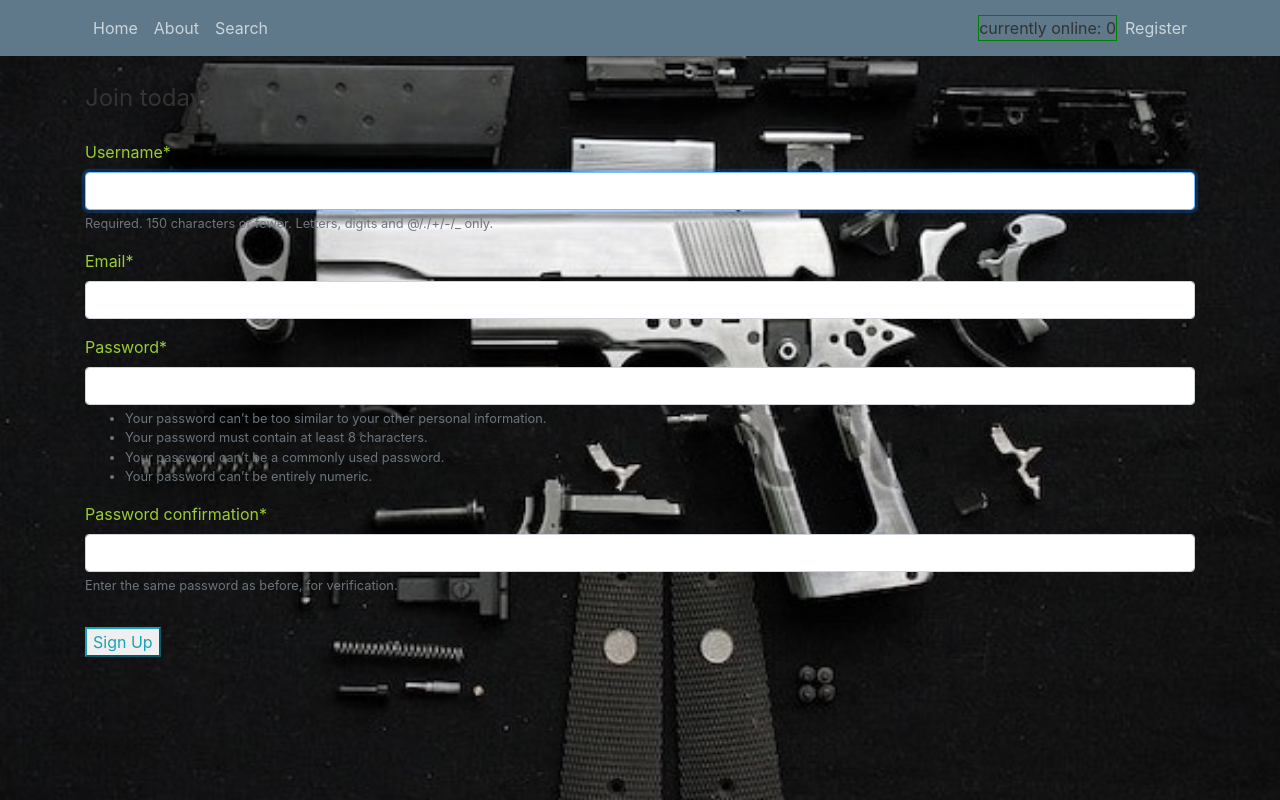
After one commit to YuryYefr/weapons, a Django app: page /register/ in a window 1280 px wide. The commit adds this page. Run offline with Django 3.2, Linux system fonts and the light colour scheme; some libraries are stand-ins or nearby versions.

Commit message:
register form and login/logout logic added

```diff
--- a/Weapons/urls.py
+++ b/Weapons/urls.py
@@ -18,6 +18,6 @@ from django.urls import path, include
 
 urlpatterns = [
     path('', include('hand_carried_guns.urls')),
-    # path('', include('users.urls')),
+    path('', include('users.urls')),
     path('admin/', admin.site.urls),
 ]
--- a/hand_carried_guns/views.py
+++ b/hand_carried_guns/views.py
@@ -1,4 +1,6 @@
-from django.shortcuts import render
+from django.contrib import messages
+from django.contrib.auth.models import User
+from django.shortcuts import render, redirect
 from .models import Weapon
 from django.contrib.sessions.models import Session
 from django.views.generic import DetailView as DV, ListView as LV, CreateView as CV
@@ -7,6 +9,8 @@ from .forms import WeaponForm
 # from User.models import User
 from django.utils import timezone
 from django.http import JsonResponse
+from django.contrib.auth import login, logout, authenticate
+
 
 # Create your views here.
 
@@ -30,7 +34,8 @@ def online_users():
 
 
 def viewers_counter(request):
-    return JsonResponse({'counter': Session.objects.count()})
+    return JsonResponse({'counter': Session.objects.filter(expire_date__lte=timezone.now()).count()})
+
 
 def about(request):
     return render(request, 'hand_carried_guns/about.html')
--- a/hand_carried_guns/templates/hand_carried_guns/main.html
+++ b/templates/hand_carried_guns/main.html
@@ -39,15 +39,15 @@
             <div style="margin-bottom: 0">
                 <p class="visitors-counter" id="viewers-counter"></p>
             </div>
-                {#                    <div class="navbar-nav">#}
-                {#                    {% if user.is_authenticated %}#}
-                {#                        <a class="nav-item nav-link" href="{% url 'profile' %}">Profile</a>#}
-                {#                        <a class="nav-item nav-link" href="{% url 'logout' %}">Logout</a>#}
-                {#                    {% else %}#}
-                {#                        <a class="nav-item nav-link" href="{% url 'login' %}">Login</a>#}
-                {#                        <a class="nav-item nav-link" href="{% url 'register' %}">Register</a>#}
-                {#                    {% endif %}#}
-                {#                    </div>#}
+                                    <div class="navbar-nav">
+                                    {% if user.is_authenticated %}
+{#                                        <a class="nav-item nav-link" href="{% url 'profile' %}">Profile</a>#}
+                                        <a class="nav-item nav-link" href="{% url 'users:logout' %}">Logout</a>
+                                    {% else %}
+{#                                        <a class="nav-item nav-link" href="{% url 'users:login' %}">Login</a>#}
+                                        <a class="nav-item nav-link" href="{% url 'users:register' %}">Register</a>
+                                    {% endif %}
+                                    </div>
             </div>
         </div>
     </nav>
@@ -58,6 +58,7 @@
             {% if messages %}
                 <strong>{% for message in messages %}
                     <div class="alert alert-{{ message.tags }}">
+                    <button type="button" class="close" data-dismiss="alert" aria-hidden="true">&times;</button>
                         {{ message }}
                     </div>
                 {% endfor %}</strong>
@@ -67,5 +68,14 @@
         <!--        sidebar-->
     </div>
 </main>
+<script>
+    // suppose the `id` attribute of element is `message_container`.
+var message_ele = document.getElementById("message_container");
+
+setTimeout(function(){
+   message_ele.style.display = "none";
+}, 3000);
+// Timeout is 3 sec, you can change it
+</script>
 </body>
 </html>
--- /dev/null
+++ b/templates/users/register.html
@@ -0,0 +1,24 @@
+{% extends 'hand_carried_guns/main.html' %}
+{% load crispy_forms_filters %}
+{% load crispy_forms_tags %}
+{% block title %}Register{% endblock title %}
+{% block content %}
+    <div class="content-section">
+        <form method="post">
+            {% csrf_token %}
+            <fieldset class="form-group">
+                <legend class="border-button mb-4">Join today</legend>
+                {{ form|crispy }}
+            </fieldset>
+            <div class="form-group">
+                <button class="button btn-outline-info" type="submit">Sign Up</button>
+            </div>
+{#            <div class="border-top pt-3">#}
+{#                <small class="text-muted">#}
+{#                    Already have an account?#}
+{#                    <a class="ml-2" href="{% url 'users:login' %}">Sign in</a>#}
+{#                </small>#}
+{#            </div>#}
+        </form>
+    </div>
+{% endblock content %}
--- a/users/admin.py
+++ b/users/admin.py
@@ -1,4 +1,4 @@
 from django.contrib import admin
-from .models import UserCreate
+from .models import Profile
 # Register your models here.
-# admin.site.register(UserCreate)
+admin.site.register(Profile)
--- /dev/null
+++ b/users/forms.py
@@ -0,0 +1,20 @@
+from django.contrib.auth import forms
+from django import forms
+from django.contrib.auth.forms import UserCreationForm
+from django.contrib.auth.models import User
+
+from .models import Profile
+
+
+class UserRegistrationForm(UserCreationForm):
+    email = forms.EmailField()
+
+    class Meta:
+        model = User
+        fields = ['username', 'email', 'password1', 'password2']
+
+# class ProfileUpdateForm(forms.ModelForm): # later
+#
+#     class Meta:
+#         model = Profile
+#         fields = ['image']
--- a/users/urls.py
+++ b/users/urls.py
@@ -0,0 +1,9 @@
+from django.urls import path
+from . import views
+
+app_name = 'users'
+urlpatterns = [
+    path('logout/', views.c_logout, name='logout'),
+    # path('login/', views.c_login, name='login'),
+    path('register/', views.register, name='register'),
+]
--- a/users/views.py
+++ b/users/views.py
@@ -1,3 +1,33 @@
-from django.shortcuts import render
+from django.contrib import messages
+from django.contrib.auth import authenticate, login, logout
+from django.shortcuts import render, redirect
+from .forms import UserRegistrationForm
 
-# Create your views here.
+
+def register(request):
+    if request.method == 'POST':
+        form = UserRegistrationForm(request.POST)
+        if form.is_valid():
+            form.save()
+            username = form.cleaned_data.get('username')
+            messages.success(request, f'Successfully created account for {username}')
+            return redirect('users:login')
+    else:
+        form = UserRegistrationForm()
+    return render(request, 'users/register.html', {'form': form})
+# def c_login(request):
+#     username = request.POST['username']
+#     password = request.POST['password']
+#     user = authenticate(request, username=username, password=password)
+#     if user is not None:
+#         login(request, user)
+#         return redirect('/')
+#     else:
+#         messages.error(request, 'wrong credentials')
+#         return redirect('login/')
+#
+#
+def c_logout(request):
+    logout(request)
+    messages.success(request, 'Successfully logged out')
+    return redirect('/')
```
Also changed, not shown: requirements.txt (+6 -1 lines), users/models.py (+10 -8 lines), users/signals.py (added, +15 -0 lines), templates/hand_carried_guns/about.html (renamed from hand_carried_guns/templates/hand_carried_guns/about.html), templates/hand_carried_guns/home.html (renamed from hand_carried_guns/templates/hand_carried_guns/home.html), templates/hand_carried_guns/search.html (renamed from hand_carried_guns/templates/hand_carried_guns/search.html), templates/hand_carried_guns/weapon_create_form.html (renamed from hand_carried_guns/templates/hand_carried_guns/weapon_create_form.html), templates/hand_carried_guns/weapons_detail.html (renamed from hand_carried_guns/templates/hand_carried_guns/weapons_detail.html), users/migrations/0001_initial.py (added).
